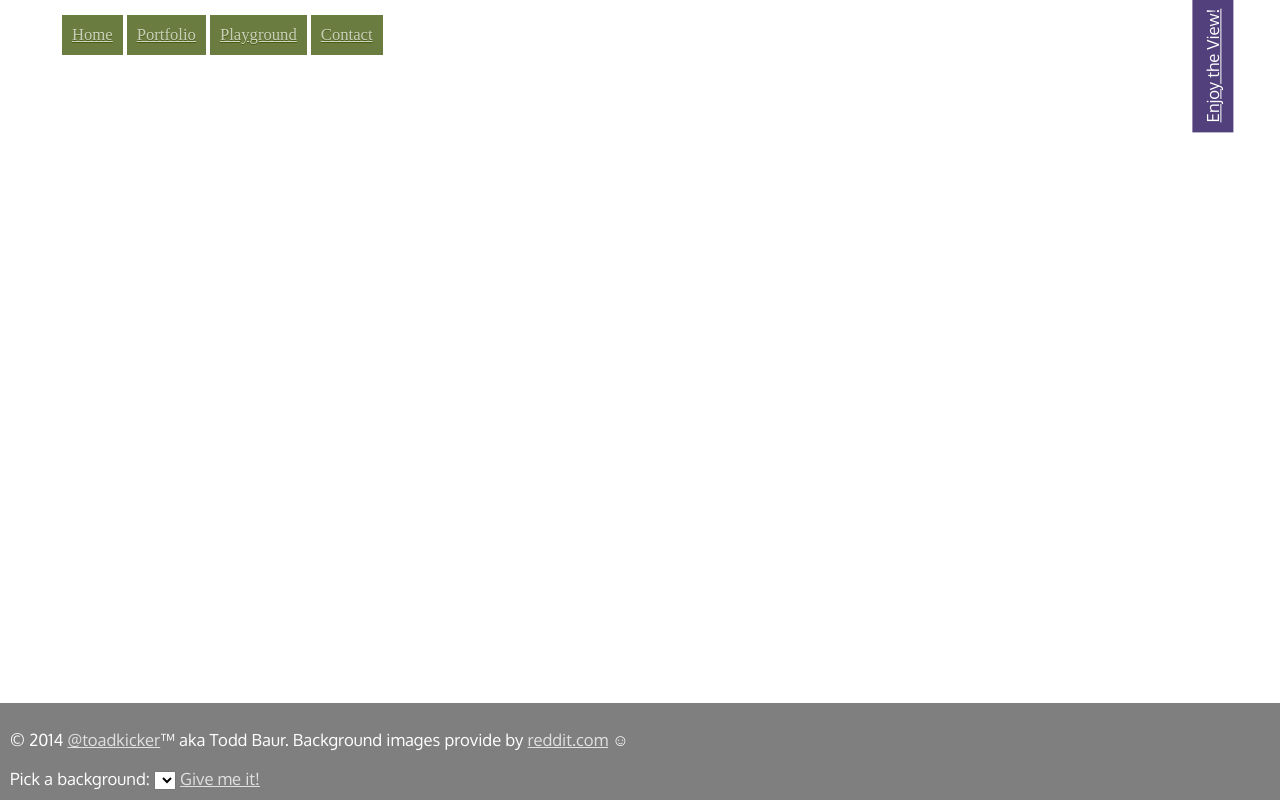
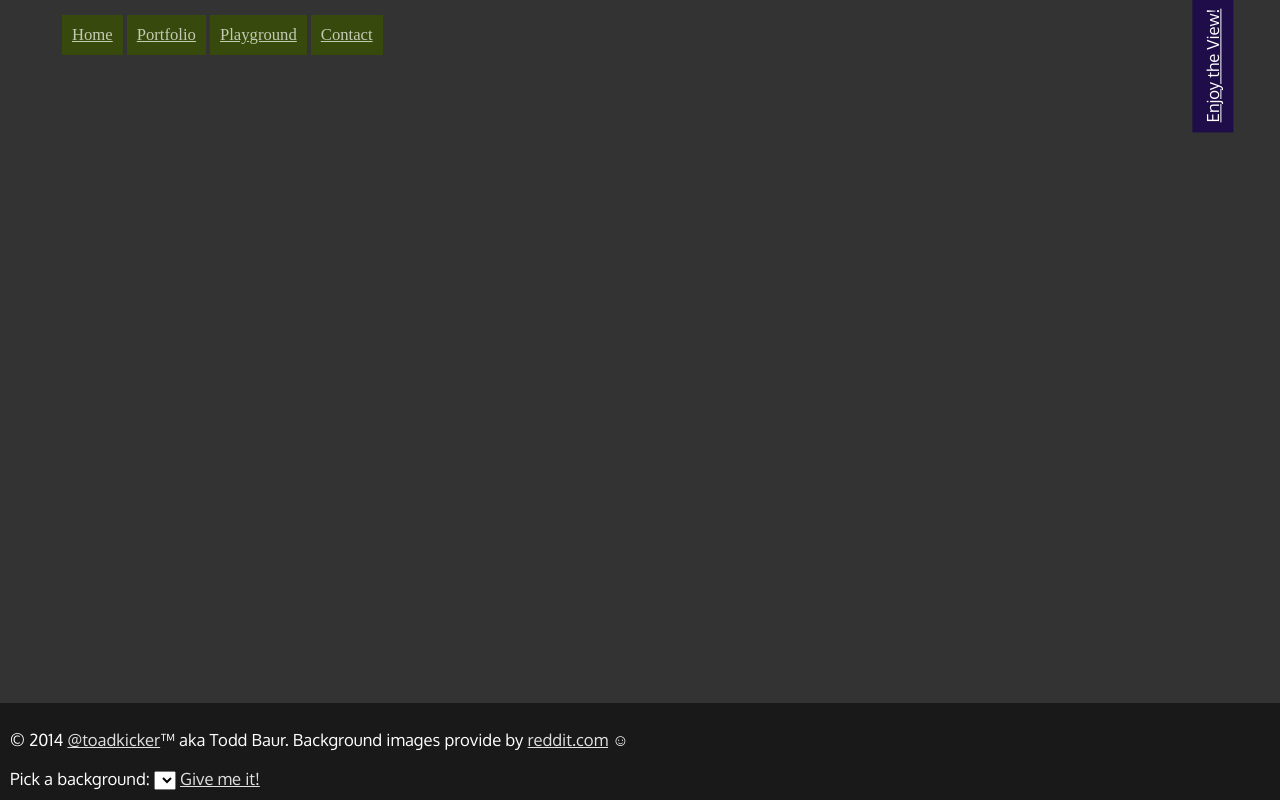
Before and after one commit to toadkicker/toadkicker.com, a plain HTML site: page index.html in a window 1280 px wide. Drawn offline with nearby package versions, Linux system fonts and the light colour scheme; a script that the page names is missing; a web font is replaced by a local one.

```diff
--- a/index.html
+++ b/index.html
@@ -141,6 +141,10 @@
             color: #636363;
             margin: 0;
             padding: 0;
+        }
+
+        body.background {
+            background-color: #333333;
         }
 
         body.loading {
```
Also changed, not shown: README.md (added).
